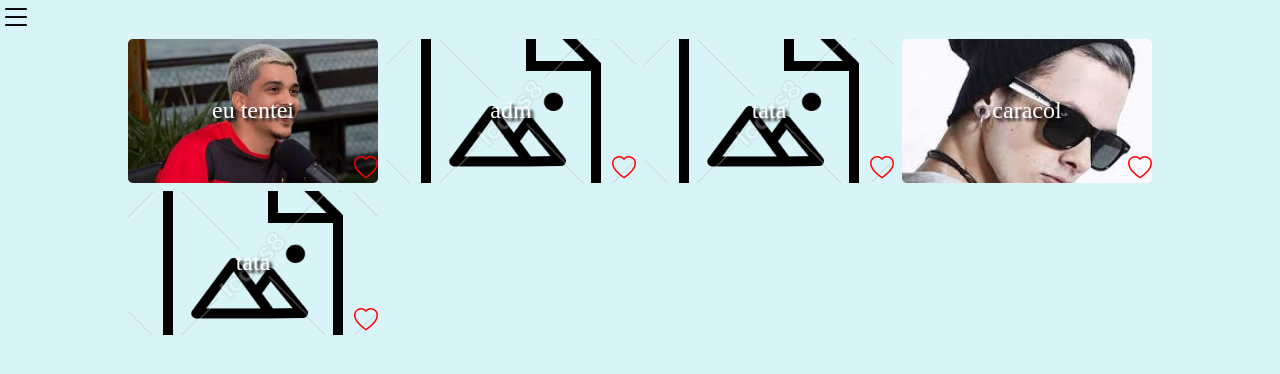
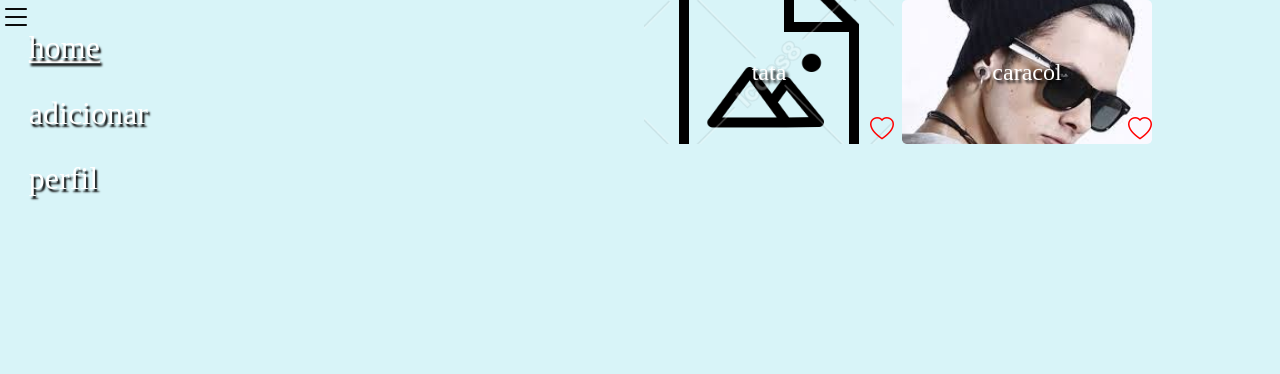
Before and after one commit to Aluisiolima/controle-de-memes, a plain HTML site: page index.html in a window 1280 px wide. Both pictures are taken after a click on the button 16 px from the left and 18 px from the top of the page. Drawn offline with nearby package versions, Linux system fonts and the light colour scheme.

Commit message:
add os style das pages

```diff
--- a/assets/css/style.css
+++ b/assets/css/style.css
@@ -1,9 +1,14 @@
 .page{
     background: #D8F4F8;
-    height: 100vh;
+    min-height: 100vh;
+    height: auto;
 }
 .cabecario{
-    margin-bottom: .1em;
+    width: 100%;
+    height: 2em;
+    position: fixed;
+    top: 0;
+    z-index: 9999;
 }
 .menu{
     background: transparent;
@@ -12,6 +17,29 @@
 }
 .menu > i{
     font-weight:bold ;
+}
+.navegacoa{
+    position: fixed;
+    height: 100vh;
+    width: 50%;
+    color: white;
+    background: #D8F4F8;
+    z-index: 2;
+    transform: translateX(100%);
+    transition: transform 1s linear;
+}
+.hidden {
+    display: none;
+}
+
+.show {
+    transform: translateX(0);
+}
+.link{
+    font-size: 2em;
+    margin: .9em;
+    list-style: none;
+    text-shadow: 2px 3px 2px #000000;
 }
 .home{
     display: grid;
--- a/assets/js/geradoTelas.js
+++ b/assets/js/geradoTelas.js
@@ -1,11 +1,16 @@
 
 function geraTelas(page){
+    const home = document.getElementById('home');
+    const adicionar = document.getElementById('adicionar');
+    const perfil = document.getElementById('perfil');
     if(page === "home"){
+        home.style.textDecoration = "underline";
         geraCards(lista);
+    }
+    if(page === "perfil"){
 
-    }else if(page === "perfil"){
-
-    }else {
+    }
+    if(page === "adicionar"){
 
     }
 }
--- a/assets/js/main.js
+++ b/assets/js/main.js
@@ -35,3 +35,14 @@ function play() {
     audio.src = musicFile;
     audio.play();
 }
+
+document.getElementById('menu').addEventListener('click', function() {
+    const menu = document.getElementById('menu-inf');
+    if (menu.classList.contains('hidden')) {
+        menu.classList.remove('hidden');
+        menu.classList.add('show');
+    } else {
+        menu.classList.remove('show');
+        menu.classList.add('hidden');
+    }
+});
--- a/index.html
+++ b/index.html
@@ -10,17 +10,28 @@
 </head>
 <body>
     <section class="page">
+
         <header class="cabecario">
-            <button class="menu">
+            <button class="menu" id="menu">
                 <i class="bi bi-list"></i>
             </button>
+            <div class="login">
+
+            </div>
         </header>
-
+        <nav class="navegacoa hidden" id="menu-inf">
+            <ul class="links-pages">
+                <li class="link" id="home">home</li>
+                <li class="link" id="adicionar">adicionar</li>
+                <li class="link" id="perfil">perfil</li>
+            </ul>
+        </nav>
         <main>
             <div class="view" id="view">
 
             </div>
         </main>
+
     </section>
     <audio id="audio"></audio>
 </body>
```
